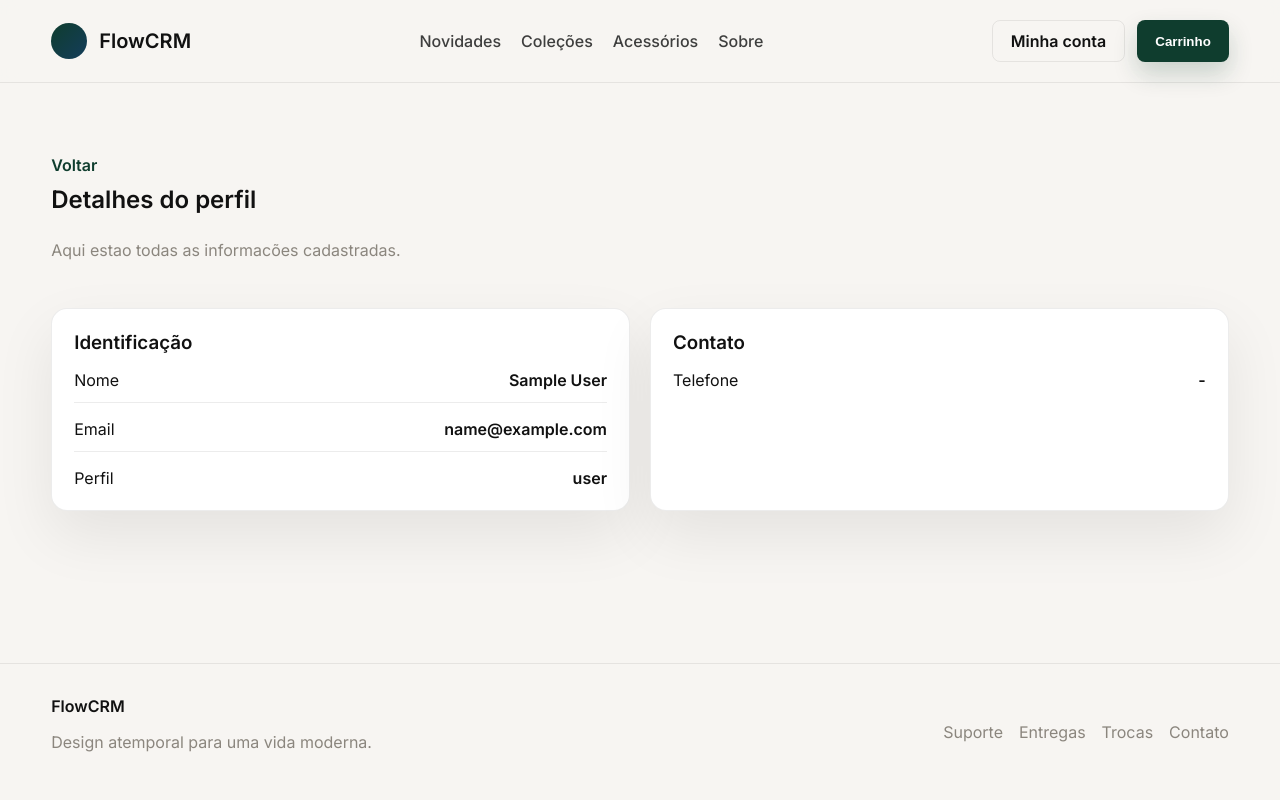
After one commit to gleydson-silv/trilha_backend_nadic, a Django app: page /app/profile/details/ in a window 1280 px wide. The commit adds this page. Run offline with Django 5.2, Linux system fonts and the light colour scheme; the visitor is signed in with stand-in values (Sample User, id 1).

Commit message:
Adiciona pagina de profile-detail

```diff
--- a/users/frontend_views.py
+++ b/users/frontend_views.py
@@ -155,3 +155,40 @@ def app_profile(request):
         )
 
     return render(request, "profile.html", {"profile": payload})
+
+
+@ensure_csrf_cookie
+def app_profile_details(request):
+    user = request.user
+    if not user.is_authenticated:
+        return redirect("/app/login/")
+
+    _consume_pending_role(request, user)
+
+    customer = getattr(user, "customer_profile", None)
+    seller = getattr(user, "seller_profile", None)
+    role = user.role
+
+    payload = {
+        "name": f"{user.first_name} {user.last_name}".strip(),
+        "email": user.email,
+        "role": role,
+    }
+
+    if seller:
+        payload.update(
+            {
+                "company_name": seller.company_name,
+                "cnpj": seller.cnpj,
+                "phone_number": seller.phone_number,
+            }
+        )
+    elif customer:
+        payload.update(
+            {
+                "cpf": customer.cpf,
+                "phone_number": customer.phone_number,
+            }
+        )
+
+    return render(request, "profile-details.html", {"profile": payload})
--- a/users/static/users/store.css
+++ b/users/static/users/store.css
@@ -119,8 +119,6 @@ body {
 }
 
 .hero h1 {
-  font-family: "DM Serif Display", serif;
-  font-size: clamp(2.6rem, 4vw, 4rem);
   margin: 12px 0;
 }
 
@@ -276,6 +274,256 @@ body {
 
 .muted {
   color: var(--muted);
+}
+
+.profile {
+  padding: 72px 0 96px;
+}
+
+.account {
+  padding: 72px 0 96px;
+}
+
+.account__header {
+  display: flex;
+  align-items: center;
+  gap: 18px;
+  margin-bottom: 36px;
+}
+
+.account__header h2 {
+  font-size: 20px;
+  margin: 0 0 6px;
+}
+
+.account__avatar {
+  width: 64px;
+  height: 64px;
+  border-radius: 50%;
+  background: #fff;
+  border: 1px solid var(--line);
+  display: grid;
+  place-items: center;
+  font-weight: 700;
+  color: var(--accent);
+  font-size: 1.2rem;
+  box-shadow: var(--shadow);
+}
+
+.account__grid {
+  display: grid;
+  grid-template-columns: repeat(auto-fit, minmax(240px, 1fr));
+  gap: 18px;
+}
+
+.account__card {
+  background: var(--card);
+  border: 1px solid var(--line);
+  border-radius: 16px;
+  padding: 18px;
+  display: grid;
+  gap: 10px;
+  text-decoration: none;
+  color: inherit;
+  position: relative;
+  min-height: 140px;
+  box-shadow: var(--shadow);
+  transition: transform 0.2s ease;
+}
+
+.account__card:hover {
+  transform: translateY(-3px);
+}
+
+.account__icon {
+  width: 36px;
+  height: 36px;
+  border-radius: 10px;
+  background: #f2f4f7;
+  display: grid;
+  place-items: center;
+  font-weight: 700;
+  color: #1f2933;
+  font-size: 0.75rem;
+}
+
+.account__card h3 {
+  margin: 0;
+  font-size: 1rem;
+}
+
+.account__card p {
+  margin: 0;
+  color: var(--muted);
+  font-size: 0.9rem;
+}
+
+.account__status {
+  position: absolute;
+  top: 14px;
+  right: 14px;
+  width: 10px;
+  height: 10px;
+  border-radius: 50%;
+}
+
+.account__status--ok {
+  background: #22c55e;
+}
+
+.account__status--alert {
+  background: #f97316;
+}
+
+.profile-details {
+  padding: 72px 0 96px;
+}
+
+.profile-details__header {
+  display: grid;
+  gap: 10px;
+  margin-bottom: 32px;
+}
+
+.profile-details__header h1 {
+  margin: 0;
+}
+
+.profile-details__grid {
+  display: grid;
+  grid-template-columns: repeat(auto-fit, minmax(280px, 1fr));
+  gap: 20px;
+  align-items: stretch;
+}
+
+.profile-details__card {
+  background: var(--card);
+  border-radius: 16px;
+  padding: 22px;
+  border: 1px solid var(--line);
+  box-shadow: var(--shadow);
+  display: grid;
+  gap: 16px;
+  align-content: start;
+}
+
+.profile-details__row {
+  display: flex;
+  justify-content: space-between;
+  align-items: center;
+  gap: 16px;
+  border-bottom: 1px solid var(--line);
+  padding-bottom: 12px;
+}
+
+.profile-details__row:last-child {
+  border-bottom: none;
+  padding-bottom: 0;
+}
+.profile-details__card h3 {
+  margin: 0;
+}
+
+.profile__header {
+  display: flex;
+  align-items: center;
+  justify-content: space-between;
+  gap: 24px;
+  margin-bottom: 32px;
+}
+
+.profile__header h1 {
+  font-family: "DM Serif Display", serif;
+  font-size: clamp(2.2rem, 3vw, 3rem);
+  margin: 8px 0 12px;
+}
+
+.profile__badge {
+  background: var(--card);
+  border: 1px solid var(--line);
+  border-radius: 16px;
+  padding: 14px 18px;
+  display: grid;
+  gap: 6px;
+  min-width: 160px;
+  box-shadow: var(--shadow);
+  text-transform: uppercase;
+  letter-spacing: 0.12em;
+  font-size: 0.7rem;
+}
+
+.profile__badge strong {
+  letter-spacing: normal;
+  font-size: 1.1rem;
+  text-transform: none;
+}
+
+.profile__grid {
+  display: grid;
+  grid-template-columns: minmax(240px, 1fr) minmax(280px, 2fr);
+  gap: 24px;
+}
+
+.profile__card {
+  background: var(--card);
+  border-radius: 20px;
+  padding: 24px;
+  border: 1px solid var(--line);
+  box-shadow: var(--shadow);
+  display: grid;
+  gap: 18px;
+}
+
+.profile__card h3 {
+  margin: 0;
+}
+
+.profile__chip {
+  display: grid;
+  gap: 6px;
+  padding: 14px 16px;
+  border-radius: 14px;
+  background: #fffdf9;
+  border: 1px solid var(--line);
+}
+
+.profile__chip span {
+  color: var(--muted);
+  font-size: 0.85rem;
+  text-transform: uppercase;
+  letter-spacing: 0.08em;
+}
+
+.profile__list {
+  list-style: none;
+  padding: 0;
+  margin: 0;
+  display: grid;
+  gap: 12px;
+}
+
+.profile__item {
+  display: flex;
+  justify-content: space-between;
+  gap: 16px;
+  padding-bottom: 12px;
+  border-bottom: 1px solid var(--line);
+}
+
+.profile__item:last-child {
+  border-bottom: none;
+  padding-bottom: 0;
+}
+
+@media (max-width: 800px) {
+  .profile__header {
+    flex-direction: column;
+    align-items: flex-start;
+  }
+
+  .profile__grid {
+    grid-template-columns: 1fr;
+  }
 }
 
 @media (max-width: 800px) {
--- /dev/null
+++ b/users/templates/profile-details.html
@@ -0,0 +1,57 @@
+{% extends "base.html" %}
+
+{% block title %}Detalhes do perfil{% endblock %}
+
+{% block content %}
+<section class="profile-details">
+  <div class="container">
+    <div class="profile-details__header">
+      <a class="link" href="/app/profile/">Voltar</a>
+      <h1>Detalhes do perfil</h1>
+      <p class="muted">Aqui estao todas as informacões cadastradas.</p>
+    </div>
+
+    <div class="profile-details__grid">
+      <div class="profile-details__card">
+        <h3>Identificação</h3>
+        <div class="profile-details__row">
+          <span>Nome</span>
+          <strong>{{ profile.name|default:"-" }}</strong>
+        </div>
+        <div class="profile-details__row">
+          <span>Email</span>
+          <strong>{{ profile.email|default:"-" }}</strong>
+        </div>
+        <div class="profile-details__row">
+          <span>Perfil</span>
+          <strong>{{ profile.role|default:"-" }}</strong>
+        </div>
+        {% if profile.cpf %}
+        <div class="profile-details__row">
+          <span>CPF</span>
+          <strong>{{ profile.cpf }}</strong>
+        </div>
+        {% endif %}
+      </div>
+
+      <div class="profile-details__card">
+        <h3>Contato</h3>
+        <div class="profile-details__row">
+          <span>Telefone</span>
+          <strong>{{ profile.phone_number|default:"-" }}</strong>
+        </div>
+        {% if profile.company_name %}
+        <div class="profile-details__row">
+          <span>Razao social</span>
+          <strong>{{ profile.company_name }}</strong>
+        </div>
+        <div class="profile-details__row">
+          <span>CNPJ</span>
+          <strong>{{ profile.cnpj }}</strong>
+        </div>
+        {% endif %}
+      </div>
+    </div>
+  </div>
+</section>
+{% endblock %}
--- a/users/urls.py
+++ b/users/urls.py
@@ -32,5 +32,6 @@ urlpatterns = [
     path('app/forgot-password/', frontend_views.app_forgot_password, name='app_forgot_password'),
     path('app/profile/complete/', frontend_views.app_complete_profile, name='app_complete_profile'),
     path('app/profile/', frontend_views.app_profile, name='app_profile'),
+    path('app/profile/details/', frontend_views.app_profile_details, name='app_profile_details'),
     path('app/store/', frontend_views.app_store, name='app_store'),
 ]
```
